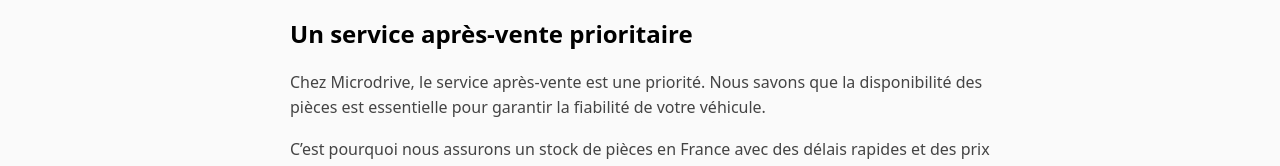
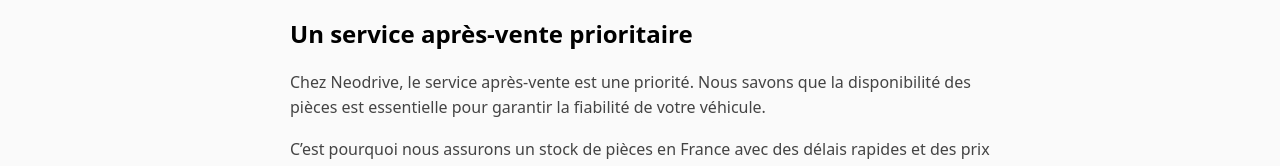
Before and after one commit to khelifamansour/neodrive-site, a Next.js app: page /pieces in a window 1280 px wide. Shown: the part 368-534 px from the top of the page. Built offline with nearby package versions, Linux system fonts and the light colour scheme.

Commit message:
Update page.tsx

```diff
--- a/app/pieces/page.tsx
+++ b/app/pieces/page.tsx
@@ -26,7 +26,7 @@ export default function Pieces() {
         <h2>Un service après-vente prioritaire</h2>
 
         <p style={text}>
-          Chez Microdrive, le service après-vente est une priorité.
+          Chez Neodrive, le service après-vente est une priorité.
           Nous savons que la disponibilité des pièces est essentielle
           pour garantir la fiabilité de votre véhicule.
         </p>
```
